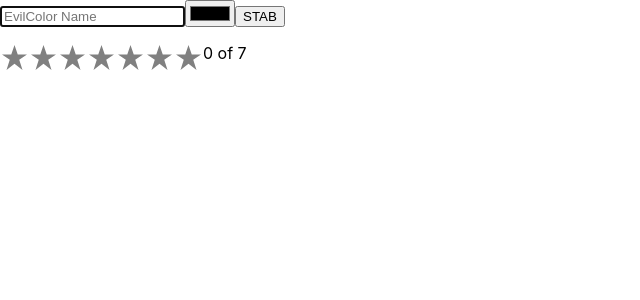
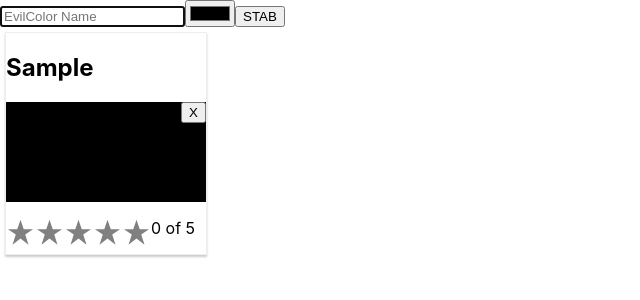
Before and after one commit to Filip9322/mastering-React, a React (Create React App) app in the folder mastering-react/: page / in a window 1280 px wide. Both pictures are taken after typing "Sample" into the empty fields and a click on the button "STAB". Shown: the top 300 px of the page, without its empty margins (0-640 px from the left). Built offline with nearby package versions, Linux system fonts and the light colour scheme.

Commit message:
App ColorRating, all functional, next step apply styles

```diff
--- a/mastering-react/package.json
+++ b/mastering-react/package.json
@@ -5,7 +5,8 @@
   "dependencies": {
     "react": "^16.8.6",
     "react-dom": "^16.8.6",
-    "react-scripts": "2.1.8"
+    "react-scripts": "2.1.8",
+    "uuid": "^3.3.2"
   },
   "scripts": {
     "start": "react-scripts start",
--- a/mastering-react/src/App.css
+++ b/mastering-react/src/App.css
@@ -29,3 +29,22 @@
 .star.selected {
   background-color: gold;
 }
+.color-list{
+  display: flex;
+  flex-wrap: wrap;
+}
+section.color{
+  border: 1px solid #eee;
+  margin: 5px;
+  box-shadow: 0 2px 2px #ccc;
+  width: 200px;
+  position: relative;
+}
+section.color button{
+  position: absolute;
+  right: 0;
+}
+.colorContainer{
+  width: 100%;
+  height: 100px;
+}
--- a/mastering-react/src/App.js
+++ b/mastering-react/src/App.js
@@ -1,16 +1,16 @@
 import React, { Component } from 'react';
 // import Days from './Exercises/Days';
 //import Recipes from './Exercises/Recipes';
-import ColorPicker from './Exercises/ColorPicker'
-import StarRating  from './Exercises/StarRating'
+//import ColorPicker from './Exercises/ColorPicker'
+//import StarRating  from './Exercises/StarRating'
+import ColorRating from './Exercises/ColorRating'
 import './App.css';
 
 class App extends Component {
   render() {
     return (
       <div className="exercise">
-        <ColorPicker />
-        <StarRating totalStars = {7}  />
+        <ColorRating  />
       </div>
     );
   }
--- a/mastering-react/src/Exercises/ColorPicker.js
+++ b/mastering-react/src/Exercises/ColorPicker.js
@@ -8,7 +8,7 @@
 import React, { Component } from 'react';
 import PropTypes from 'prop-types'
 
-const AddColorForm = ({onNewColor = f => f}) =>{
+export const AddColorForm = ({onNewColor = f => f}) =>{
   let _title, _color
   const submit = e =>{
     e.preventDefault();
--- /dev/null
+++ b/mastering-react/src/Exercises/ColorRating.js
@@ -0,0 +1,102 @@
+import React, { Component } from 'react';
+import {v4}           from 'uuid';
+import PropTypes      from 'prop-types'
+import {Star}         from './StarRating'
+import {AddColorForm} from './ColorPicker'
+
+class ColorRating extends Component {
+  constructor(props){
+    super(props)
+    this.state = {
+      colors:[]
+    }
+    this.addColor    = this.addColor.bind(this)
+    this.rateColor   = this.rateColor.bind(this)
+    this.removeColor = this.removeColor.bind(this)
+  }
+  addColor(title,color){
+    const colors = [
+      ...this.state.colors,
+      {
+        id: v4(),
+        title,
+        color,
+        rating:0
+      }
+    ]
+    this.setState({colors})
+  }
+  rateColor(id,rating){
+    const colors = this.state.colors.map(color =>
+      (color.id !== id)?
+        color:
+        {
+          ...color,
+          rating
+        }
+    )
+    this.setState({colors})
+  }
+  removeColor(id){
+    const colors = this.state.colors.filter( color => color.id !==id )
+    this.setState({colors})
+  }
+  render (){
+    const {addColor, rateColor, removeColor} = this
+    const {colors}   = this.state
+    return(
+      <div>
+        <AddColorForm onNewColor = {addColor} />
+        <ColorList colors = {colors}
+                   onRate = {rateColor}
+                   onRemove = {removeColor}
+        />
+      </div>
+    )
+  }
+}
+
+const StarRating = ({starsSelected = 0, totalStars = 5, onRate = f => f})=>
+{
+  return(
+    <div className = "star-rating">
+      {[...Array(totalStars)].map((n,i)=>
+        <Star key={i}
+              selected = {i< starsSelected}
+              onClick  = {() => onRate(i+1)} />
+      )}
+      <p>{starsSelected} of {totalStars}</p>
+    </div>
+  )
+}
+const ColorList = ({ colors=[],onRate =f=>f, onRemove=f=>f }) => {
+  return(
+    <div className="color-list">
+      {(colors.length === 0)?
+        <p>No Colors to List. Add a Color...</p>:
+        colors.map(color =>
+          <Color key={color.id}
+                     {...color}
+                     onRate   = {(rating) => onRate(color.id,rating)}
+                     onRemove = {()       => onRemove(color.id)}
+          />
+        )
+      }
+    </div>
+  )
+}
+
+const Color = ({ title, color, rating = 0, onRemove=f=>f, onRate=f=>f}) => {
+  return(
+    <section className="color">
+      <h1>{title}</h1>
+      <button onClick={onRemove}>X</button>
+      <div className= "colorContainer" style = {{backgroundColor:color}} />
+      <div>
+        <StarRating starsSelected = {rating} onRate={onRate} />
+      </div>
+    </section>
+  )
+}
+
+export default ColorRating
--- a/mastering-react/src/Exercises/StarRating.js
+++ b/mastering-react/src/Exercises/StarRating.js
@@ -1,7 +1,7 @@
 import React, { Component } from 'react';
 import PropTypes from 'prop-types'
 
-const Star = ({selected = false, onClick= f=>f}) => {
+export const Star = ({selected = false, onClick= f=>f}) => {
   return(
     <div className={(selected)? "star selected":"star" } onClick= {onClick} >
     </div>
@@ -11,6 +11,7 @@ Star.propTypes = {
   selected: PropTypes.bool,
   onClick : PropTypes.func
 }
+
 
 class StarRating extends Component {
   constructor(props){
```
